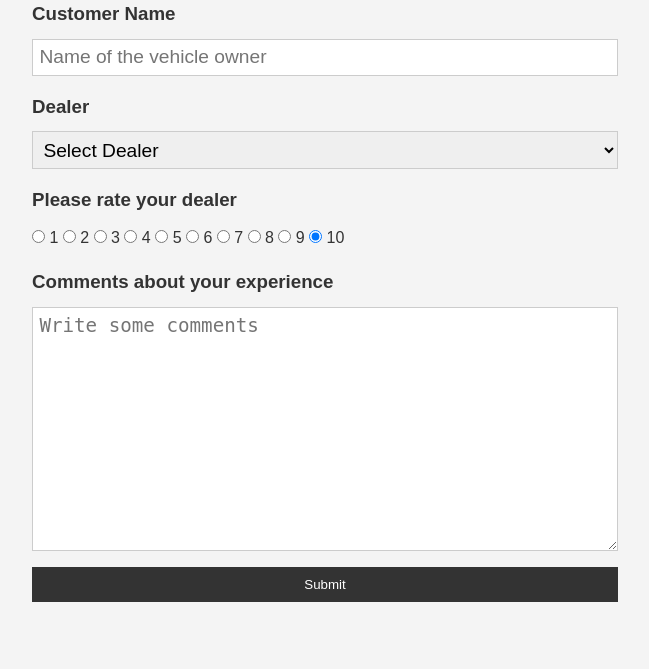
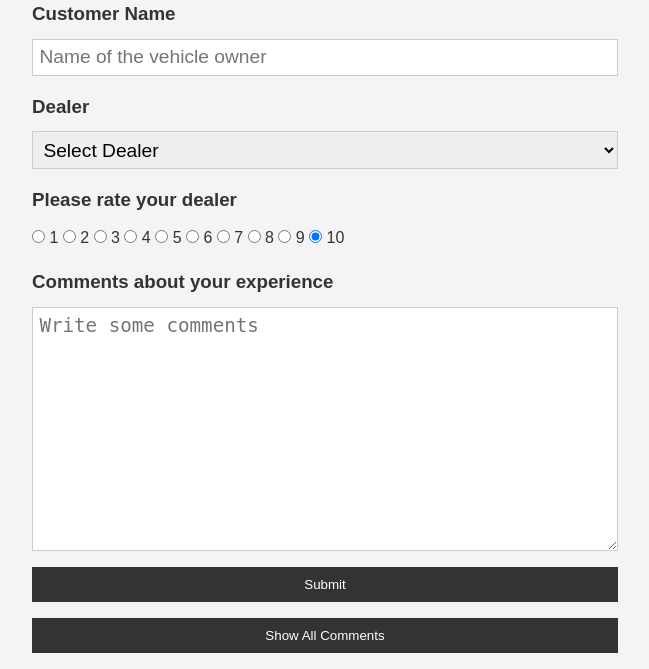
Before and after one commit to JorgeMJ/dealer_feedback, a Flask app: page / in a window 1280 px wide. Shown: the part 206-875 px from the top of the page, without its empty margins (315-964 px from the left). Before the commit the page ends 808 px from the top, so only its background shows below. Run offline with Flask 2, Linux system fonts and the light colour scheme.

Commit message:
added GET request and displayed in list_comments.html

```diff
--- a/app.py
+++ b/app.py
@@ -55,7 +55,7 @@ def index():
 	return render_template('index.html')
 
 #Handle the submition of the form (in index.html '<form>' has the action 'submit' via the method 'POST')
-@app.route('/submit', methods=['POST'])
+@app.route('/submit', methods=['POST', 'GET'])
 def submit():
 	#Makes sure this action append under the POST request
 	if request.method == 'POST':
@@ -69,7 +69,6 @@ def submit():
 			#Creates and renders 'message'.
 			return render_template('index.html', message = '***Please enter the required fields.***')
 
-
 		#Checks the same customer doesn't submit more than one feddback.
 		if db.session.query(Feedback).filter(Feedback.customer == customer).count() == 0:
 			data = Feedback(customer, dealer, rating, comments)
@@ -78,6 +77,11 @@ def submit():
 			send_mail(customer, dealer, rating, comments)
 			return render_template('success.html')
 		return render_template('index.html', message = 'You have already submitted feedback.')
+
+	elif request.method == 'GET':
+		listComments = Feedback.query.all()
+		return render_template('list_comments.html', comments = listComments)
+
 if __name__ == "__main__":
 	#Run server
 	app.run()
--- a/templates/index.html
+++ b/templates/index.html
@@ -58,6 +58,9 @@
             </div>
             <input type="submit" value="Submit" class="btn" />
 		</form>
+        <form action="/submit" method="GET">
+            <input type="submit" value="Show All Comments" class="btn" />
+        </form>
 	</div>
 </body>
 </html>
--- a/templates/list_comments.html
+++ b/templates/list_comments.html
@@ -9,7 +9,12 @@
 </head>
 <body>
 	<div class="container">
+		<img src="../static/logo.png" alt="Lexus" class="logo">
 		<h1>List of Comments</h1>
+
+		{% for c in comments %}
+			<p style="border-bottom:1px solid gray;">Dealer: <b>{{c.dealer}}</b> - (Rating: <b>{{c.rating}}</b>) : {{c.comments}}</p>
+		{% endfor %}
 	</div>
 
 </body>
--- a/templates/success.html
+++ b/templates/success.html
@@ -12,6 +12,9 @@
 		<img src="../static/logo.png" alt="Lexus" class="logo"/>
 		<h1>Thank You!</h1>
 		<h2>Thank you for rating your experience!</h2>
+		<form action="/submit" method="GET">
+            <input type="submit" value="Show All Comments" class="btn" />
+        </form>
 	</div>
 </body>
 </html>
```
